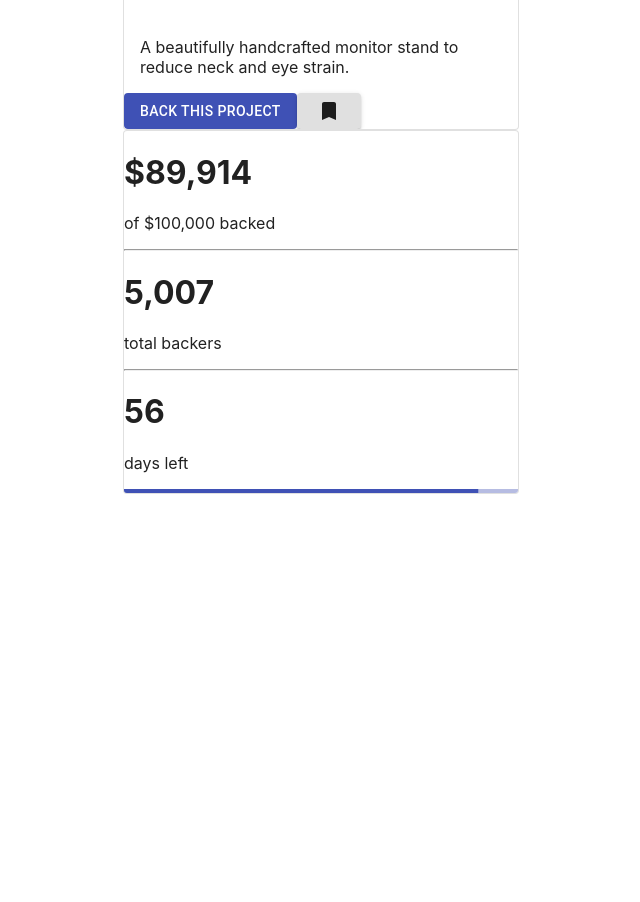
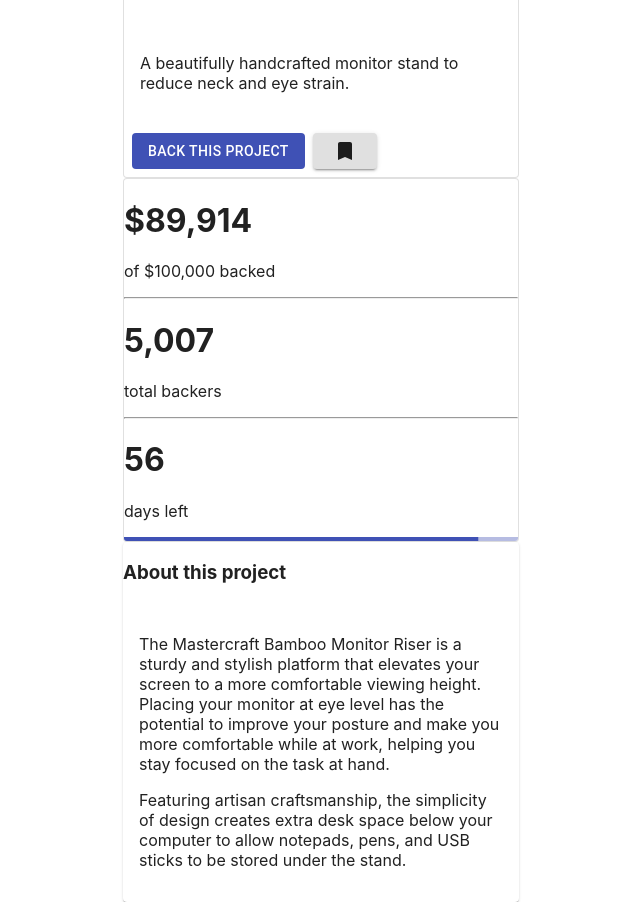
Before and after one commit to ancheetah/frontendmentor-crowdfunding, a React (Create React App) app: page / in a window 1280 px wide. Shown: the part 200-1102 px from the top of the page, without its empty margins (319-959 px from the left). Before the commit the page ends 800 px from the top, so only its background shows below. Built offline with nearby package versions, Linux system fonts and the light colour scheme.

Commit message:
added content: about

```diff
--- /dev/null
+++ b/src/components/AboutComponent.js
@@ -0,0 +1,37 @@
+import React, {Component} from 'react';
+import { Card, CardContent, CardActionArea } from '@material-ui/core';
+import PRODUCTS from '../shared/products';
+
+class About extends Component {
+
+    constructor(props) {
+        super(props);
+        this.state = {
+            products: PRODUCTS
+        }
+    }
+
+    render () {
+        return (
+            <Card>
+                <h3>About this project</h3>
+                <CardContent>
+                    <p>
+                        The Mastercraft Bamboo Monitor Riser is a sturdy and stylish platform that elevates your screen
+                        to a more comfortable viewing height. Placing your monitor at eye level has the potential to improve
+                        your posture and make you more comfortable while at work, helping you stay focused on the task at hand.
+                    </p>
+                    <p>
+                        Featuring artisan craftsmanship, the simplicity of design creates extra desk space below your computer
+                        to allow notepads, pens, and USB sticks to be stored under the stand.
+                    </p>
+                </CardContent>
+                <CardActionArea>
+
+                </CardActionArea>
+            </Card>
+        );
+    }
+}
+
+export default About;
--- a/src/components/MainComponent.js
+++ b/src/components/MainComponent.js
@@ -1,7 +1,8 @@
 import React from 'react';
-import { Container, Card, CardContent, Button,
+import { Container, Card, CardContent, CardActions, Button,
     Avatar, LinearProgress } from '@material-ui/core';
 import BookmarkIcon from '@material-ui/icons/Bookmark';
+import About from './AboutComponent';
 
 export default function Main() {
     return (
@@ -12,14 +13,16 @@
                 <Avatar alt="Mastercraft Logo" src="/images/logo-mastercraft.svg" />
                 <h2>Mastercraft Bamboo Monitor Riser</h2>
                 <CardContent>
-                    A beautifully handcrafted monitor stand to reduce neck and eye strain.
+                    <p>A beautifully handcrafted monitor stand to reduce neck and eye strain.</p>
                 </CardContent>
+                <CardActions>
                     <Button variant="contained" color="primary" disableElevation>
                         Back this project
                     </Button>
                     <Button variant="contained" color="default">
                         <BookmarkIcon/>
                     </Button>
+                </CardActions>
             </Card>
 
             {/* Project Progress */}
@@ -35,6 +38,8 @@
                 <LinearProgress variant="determinate" value={ 89914 * 100 / 100000 }/>
             </Card>
 
+            <About />
+
         </Container>
     );
 }
```
Lines whose indentation alone changed are shown as unchanged.
